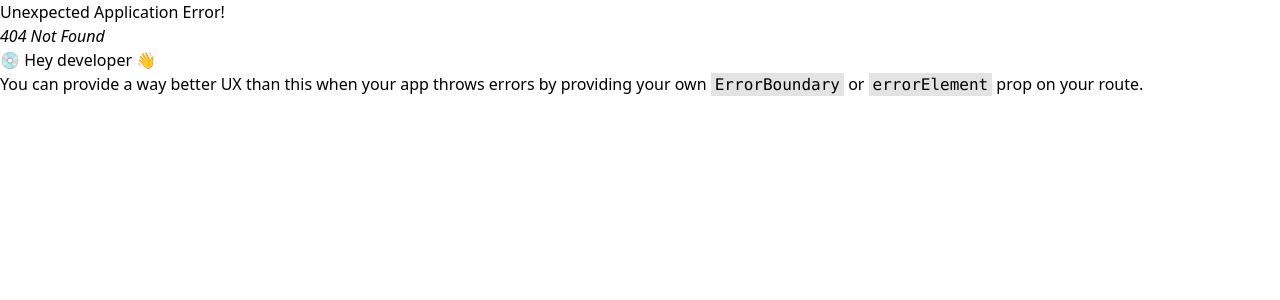
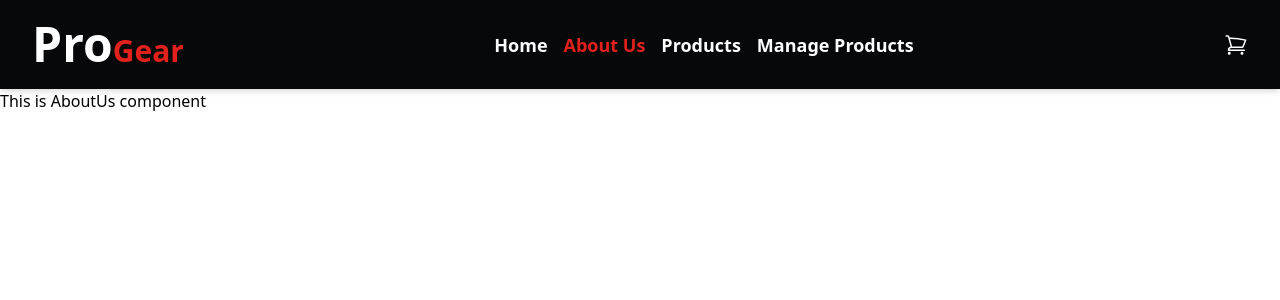
Before and after one commit to golamrabbani93/ProGear-Frontend, a React (Vite) app: page /about-us in a window 1280 px wide. Before the commit this address had no page. Shown: the top 300 px of the page. Built offline with nearby package versions, Linux system fonts and the light colour scheme.

Commit message:
create some component and setup routes

```diff
--- a/src/App.tsx
+++ b/src/App.tsx
@@ -1,9 +1,9 @@
-import Header from './components/header/Header';
+import MainLayout from './components/layout/MainLayout';
 
 function App() {
 	return (
 		<div>
-			<Header />
+			<MainLayout />
 		</div>
 	);
 }
--- a/src/components/header/Header.css
+++ b/src/components/header/Header.css
@@ -8,3 +8,7 @@
 a:hover {
 	color: #e2211c;
 }
+
+.active {
+	color: #e2211c;
+}
--- a/src/components/header/Header.tsx
+++ b/src/components/header/Header.tsx
@@ -2,6 +2,7 @@ import {useState} from 'react';
 import SideNav from './SideNav';
 import './Header.css';
 import NavLists from './NavLists';
+import {Link} from 'react-router-dom';
 
 const Header = () => {
 	const [openMenu, setOpenMenu] = useState(false);
@@ -9,9 +10,12 @@ const Header = () => {
 	return (
 		<div className="bg-black">
 			<div className="container mx-auto">
-				<div className="header  text-white shadow-md flex items-center justify-between px-8 py-02">
+				<div className="header  text-white shadow-md flex items-center justify-between px-8 py-5 py-02 ">
 					{/* <!-- logo --> */}
-					<h1 className=" text-primary">logo</h1>
+					<Link to={'/'} className="">
+						<span className="text-white text-3xl md:text-5xl font-bold">Pro</span>
+						<span className="text-primary text-2xl md:text-3xl font-bold">Gear</span>
+					</Link>
 
 					{/* <!-- navigation --> */}
 					<nav className="nav font-semibold text-lg">
@@ -20,13 +24,11 @@ const Header = () => {
 						</ul>
 					</nav>
 
-					{/*
-                    Cart Buton
-                    */}
-
 					{/* icon */}
 					<div className="flex justify-center items-center">
 						<div>
+							{/* Cart Buton   */}
+
 							<svg
 								xmlns="http://www.w3.org/2000/svg"
 								fill="none"
@@ -42,6 +44,7 @@ const Header = () => {
 								/>
 							</svg>
 						</div>
+						{/* mobile menu icon  */}
 						<div className="block lg:hidden cursor-pointer ml-auto relative w-12 h-12 p-4">
 							<svg
 								onClick={() => setOpenMenu(!openMenu)}
--- a/src/components/header/NavLists.tsx
+++ b/src/components/header/NavLists.tsx
@@ -1,19 +1,27 @@
-import {Link, NavLink} from 'react-router-dom';
+import {NavLink} from 'react-router-dom';
 
 const NavLists = () => {
 	return (
 		<>
-			<li className="p-2 text-primary transition-all duration-500 cursor-pointer">
-				<NavLink to={'/'}>Home</NavLink>
+			<li className="p-2">
+				<NavLink className={' hover:text-primary transition-all duration-400'} to={'/'} end>
+					Home
+				</NavLink>
 			</li>
-			<li className="p-2 hover:text-primary transition-all duration-500 cursor-pointer">
-				<Link to={''}>About Us</Link>
+			<li className="p-2">
+				<NavLink className={'hover:text-primary transition-all duration-400'} to={'/about-us'}>
+					About Us
+				</NavLink>
 			</li>
-			<li className="p-2  hover:text-primary transition-all duration-500 cursor-pointer">
-				<a href="">Products</a>
+			<li className="p-2">
+				<NavLink className={'hover:text-primary transition-all duration-400'} to="/products">
+					Products
+				</NavLink>
 			</li>
-			<li className="p-2  hover:text-primary transition-all duration-500 cursor-pointer">
-				<a href="">Manage Products </a>
+			<li className="p-2">
+				<NavLink className={'hover:text-primary transition-all duration-400'} to="/manage-products">
+					Manage Products{' '}
+				</NavLink>
 			</li>
 		</>
 	);
--- a/src/components/header/SideNav.tsx
+++ b/src/components/header/SideNav.tsx
@@ -10,8 +10,7 @@ const SideNav: React.FC<SideNavProps> = ({openMenu, setOpenMenu}) => {
 	return (
 		<Drawer
 			className="!w-8/12 !ml-auto !bg-black text-white"
-			title="Basic Drawer"
-			onClose={() => setOpenMenu(!openMenu)}
+			onClick={() => setOpenMenu(!openMenu)}
 			open={openMenu}
 		>
 			<ul
--- a/src/components/layout/MainLayout.tsx
+++ b/src/components/layout/MainLayout.tsx
@@ -1,5 +1,13 @@
+import {Outlet} from 'react-router-dom';
+import Header from '../header/Header';
+
 const MainLayout = () => {
-	return <div>This is MainLayout component</div>;
+	return (
+		<div>
+			<Header />
+			<Outlet />
+		</div>
+	);
 };
 
 export default MainLayout;
--- /dev/null
+++ b/src/pages/aboutUs/AboutUs.tsx
@@ -0,0 +1,5 @@
+const AboutUs = () => {
+	return <div>This is AboutUs component</div>;
+};
+
+export default AboutUs;
--- /dev/null
+++ b/src/pages/home/Home.tsx
@@ -0,0 +1,5 @@
+const Home = () => {
+	return <div>This is Home component</div>;
+};
+
+export default Home;
```
Also changed, not shown: src/routes/routes.tsx (+12 -0 lines).
